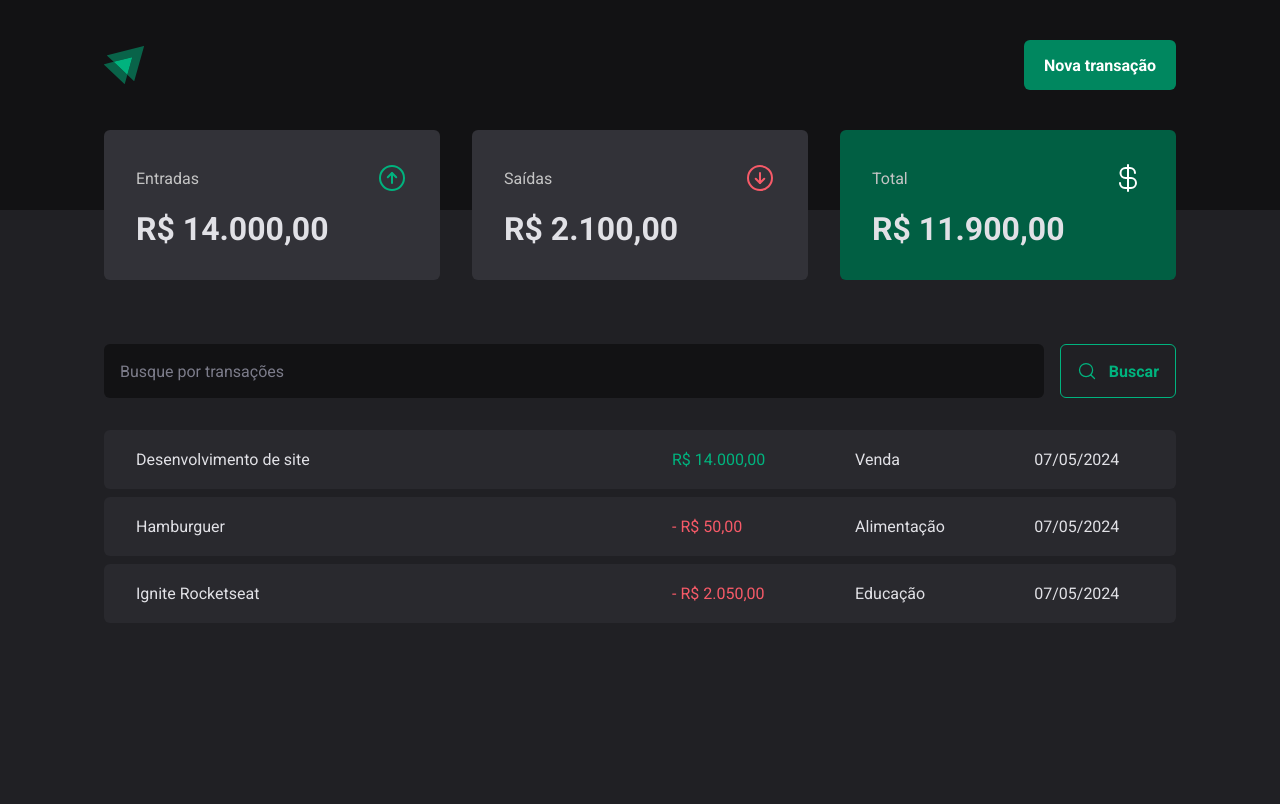
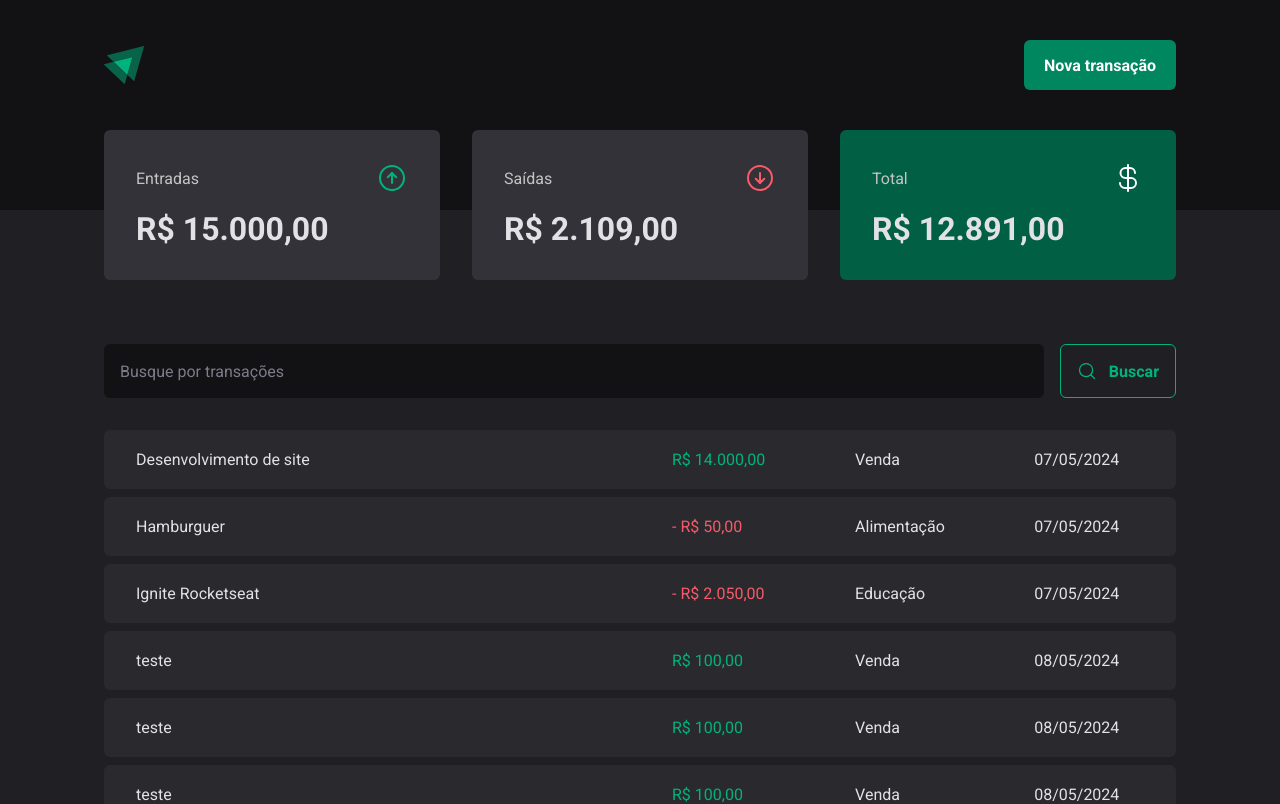
Before and after one commit to Victtor-777/DT_Money, a React (Vite) app: page / in a window 1280 px wide. Shown: the top 804 px of the page. Built offline with nearby package versions, Linux system fonts and the light colour scheme; data requests are answered from the project's data file.

Commit message:
Funcionalidade de adcionar nova transação usando Axios

```diff
--- a/server.json
+++ b/server.json
@@ -1,7 +1,7 @@
 {
   "transactions": [
     {
-      "id": 1,
+      "id": "1",
       "description": "Desenvolvimento de site",
       "type": "income",
       "category": "Venda",
@@ -9,7 +9,7 @@
       "createdAt": "2024-05-07T19:37:01.564Z"
     },
     {
-      "id": 2,
+      "id": "2",
       "description": "Hamburguer",
       "type": "outcome",
       "category": "Alimentação",
@@ -17,12 +17,108 @@
       "createdAt": "2024-05-07T19:39:21.564Z"
     },
     {
-      "id": 3,
+      "id": "3",
       "description": "Ignite Rocketseat",
       "type": "outcome",
       "category": "Educação",
       "price": 2050,
       "createdAt": "2024-05-07T19:30:21.564Z"
+    },
+    {
+      "id": "5848",
+      "description": "teste",
+      "category": "Venda",
+      "price": 100,
+      "type": "income",
+      "createdAt": "2024-05-08T21:07:34.717Z"
+    },
+    {
+      "id": "1b56",
+      "description": "teste",
+      "category": "Venda",
+      "price": 100,
+      "type": "income",
+      "createdAt": "2024-05-08T21:07:36.302Z"
+    },
+    {
+      "id": "2cf9",
+      "description": "teste",
+      "category": "Venda",
+      "price": 100,
+      "type": "income",
+      "createdAt": "2024-05-08T21:07:37.016Z"
+    },
+    {
+      "id": "2e48",
+      "description": "teste",
+      "category": "Venda",
+      "price": 100,
+      "type": "income",
+      "createdAt": "2024-05-08T21:07:37.303Z"
+    },
+    {
+      "id": "fe1b",
+      "description": "teste",
+      "category": "Venda",
+      "price": 100,
+      "type": "income",
+      "createdAt": "2024-05-08T21:07:37.471Z"
+    },
+    {
+      "id": "2231",
+      "description": "teste",
+      "category": "Venda",
+      "price": 100,
+      "type": "income",
+      "createdAt": "2024-05-08T21:07:37.661Z"
+    },
+    {
+      "id": "37c5",
+      "description": "teste",
+      "category": "Venda",
+      "price": 100,
+      "type": "income",
+      "createdAt": "2024-05-08T21:07:37.985Z"
+    },
+    {
+      "id": "e6d4",
+      "description": "teste",
+      "category": "Venda",
+      "price": 100,
+      "type": "income",
+      "createdAt": "2024-05-08T21:07:38.175Z"
+    },
+    {
+      "id": "01c9",
+      "description": "teste",
+      "category": "Venda",
+      "price": 100,
+      "type": "income",
+      "createdAt": "2024-05-08T21:07:38.557Z"
+    },
+    {
+      "id": "e40a",
+      "description": "teste",
+      "category": "Venda",
+      "price": 100,
+      "type": "income",
+      "createdAt": "2024-05-08T21:07:39.122Z"
+    },
+    {
+      "id": "5d15",
+      "description": "Pastel",
+      "category": "Alimentação",
+      "price": 5,
+      "type": "outcome",
+      "createdAt": "2024-05-08T21:18:34.471Z"
+    },
+    {
+      "id": "c9c4",
+      "description": "Iogurte de morango",
+      "category": "Alimentação",
+      "price": 4,
+      "type": "outcome",
+      "createdAt": "2024-05-08T21:36:29.920Z"
     }
   ]
 }
--- a/src/Components/NewTransactionModal/index.tsx
+++ b/src/Components/NewTransactionModal/index.tsx
@@ -10,6 +10,8 @@ import { CloseButton } from "../Header/styles";
 import * as z from "zod";
 import { Controller, useForm } from "react-hook-form";
 import { zodResolver } from "@hookform/resolvers/zod";
+import { useContext } from "react";
+import { TransactionsContext } from "../../contexts/TransactionsContext";
 
 const newTransactionFormSchema = z.object({
   description: z.string(),
@@ -21,11 +23,14 @@ const newTransactionFormSchema = z.object({
 type NewTransactionFormInputs = z.infer<typeof newTransactionFormSchema>;
 
 export function NewTransactionModal() {
+  const { createTransaction } = useContext(TransactionsContext);
+
   const {
     control,
     register,
     handleSubmit,
     formState: { isSubmitting },
+    reset,
   } = useForm<NewTransactionFormInputs>({
     resolver: zodResolver(newTransactionFormSchema),
     defaultValues: {
@@ -34,9 +39,16 @@ export function NewTransactionModal() {
   });
 
   async function handleCreateNewTransaction(data: NewTransactionFormInputs) {
-    await new Promise((resolve) => setTimeout(resolve, 2000));
+    const { description, price, category, type } = data;
 
-    console.log(data);
+    await createTransaction({
+      description,
+      price,
+      category,
+      type,
+    });
+
+    reset();
   }
 
   return (
--- a/src/contexts/TransactionsContext.tsx
+++ b/src/contexts/TransactionsContext.tsx
@@ -9,9 +9,17 @@ interface Transaction {
   category: string;
   createdAt: string;
 }
+
+interface CreateTransactionInput {
+  description: string;
+  price: number;
+  category: string;
+  type: "income" | "outcome";
+}
 interface TransactionContextType {
   transactions: Transaction[];
   fetchTransactions: (query?: string) => Promise<void>;
+  createTransaction: (data: CreateTransactionInput) => Promise<void>;
 }
 
 interface TransactionProviderProps {
@@ -25,10 +33,28 @@ export function TransactionsProvider({ children }: TransactionProviderProps) {
 
   async function fetchTransactions(query?: string) {
     const response = await api.get("transactions", {
-      params: { q: query },
+      params: {
+        // sort: "CreatedAt",
+        // order: "desc",
+        q: query,
+      },
     });
 
     setTransactions(response.data);
+  }
+
+  async function createTransaction(data: CreateTransactionInput) {
+    const { description, price, category, type } = data;
+
+    const response = await api.post("/transactions", {
+      description,
+      category,
+      price,
+      type,
+      createdAt: new Date(),
+    });
+
+    setTransactions((state) => [...state, response.data]);
   }
 
   useEffect(() => {
@@ -36,7 +62,9 @@ export function TransactionsProvider({ children }: TransactionProviderProps) {
   }, []);
 
   return (
-    <TransactionsContext.Provider value={{ transactions, fetchTransactions }}>
+    <TransactionsContext.Provider
+      value={{ transactions, fetchTransactions, createTransaction }}
+    >
       {children}
     </TransactionsContext.Provider>
   );
```
